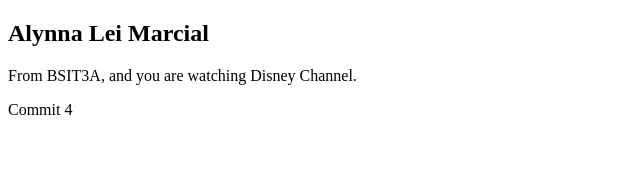
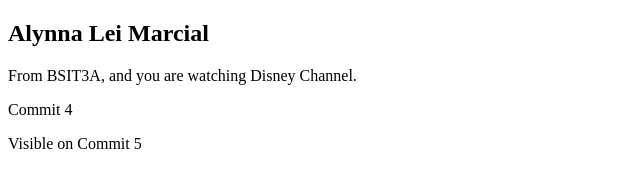
Before and after one commit to alynna3000/Marcial-IT301, a plain HTML site: page index.html in a window 1280 px wide. Shown: the whole page, without its empty margins (0-640 px from the left). Drawn offline with Linux system fonts and the light colour scheme.

Commit message:
commit 5

```diff
--- a/index.html
+++ b/index.html
@@ -9,5 +9,6 @@
     <h2>Alynna Lei Marcial</h2>
     <p>From BSIT3A, and you are watching Disney Channel.</p>
     <p>Commit 4</p>
+    <p>Visible on Commit 5</p>
 </body>
 </html>
```
